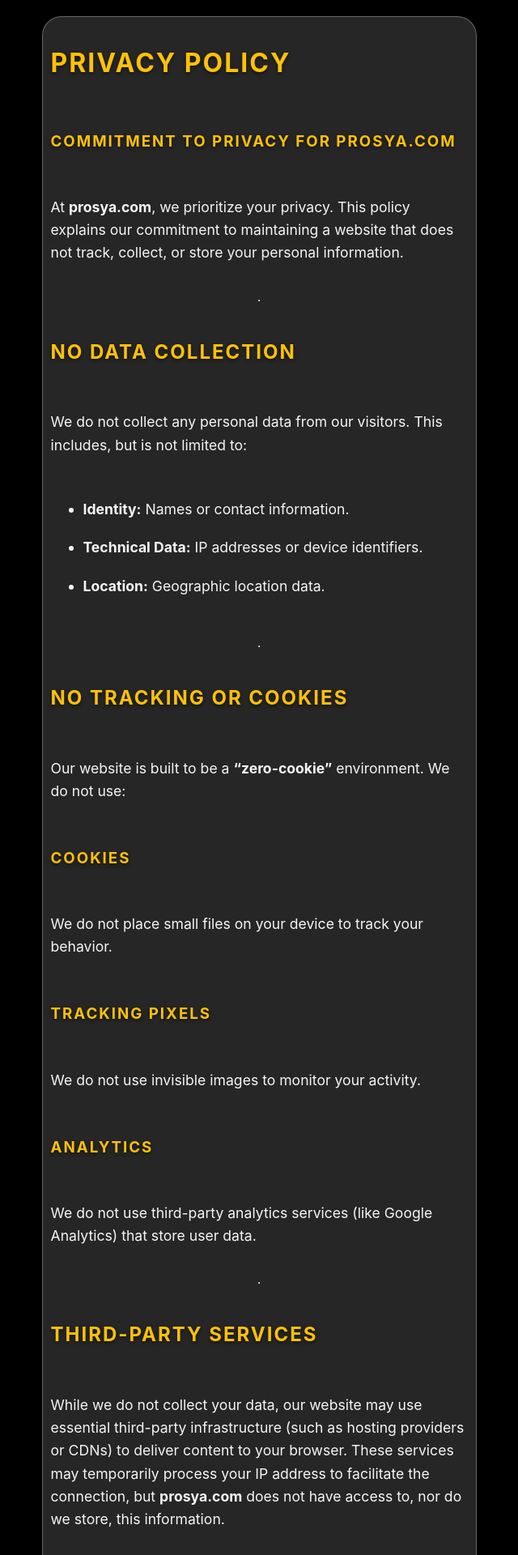
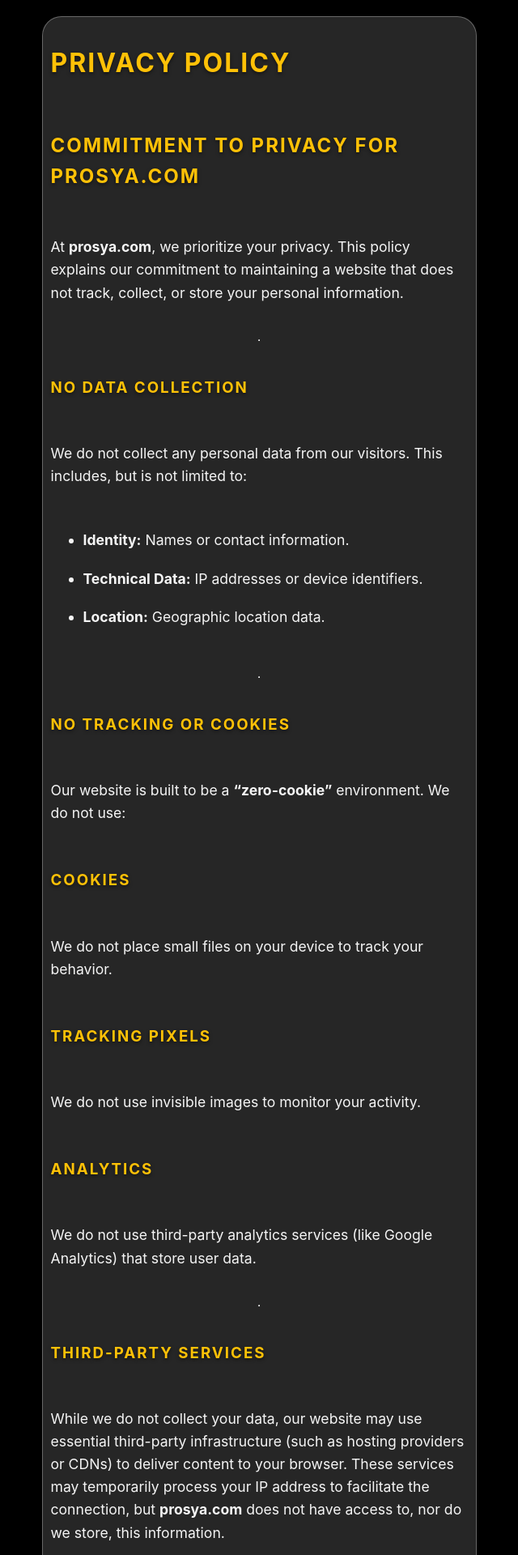
Before and after one commit to prosyamedia/website, a Jekyll site: the page built from privacy.md, in a window 1280 px wide. Shown: the top 1920 px of the page at 81% size, without its empty margins (320-960 px from the left). Built offline with Jekyll 4.4.1, drawn with Linux system fonts in a browser that asks for light colours.

```diff
--- a/newsroom.html
+++ b/newsroom.html
@@ -20,10 +20,10 @@
 
 {% assign featured_items = all_items | where: "featured", true | sort: "date" | reverse %}
 
-<!-- <div class="newsroom-hero"> -->
+<div class="link-container">
   <h1>Newsroom</h1>
   <p>Your hub for press releases, media coverage, and company updates.</p>
-<!-- </div> -->
+</div>
 
 <p class="rss-subscribe">
   <a href="/newsroom.xml">Subscribe to Newsroom RSS</a>
--- a/privacy.md
+++ b/privacy.md
@@ -6,13 +6,13 @@
 
 # Privacy Policy
 
-### Commitment to Privacy for prosya.com
+## Commitment to Privacy for prosya.com
 
 At **prosya.com**, we prioritize your privacy. This policy explains our commitment to maintaining a website that does not track, collect, or store your personal information.
 
 ---
 
-## No Data Collection
+### No Data Collection
 
 We do not collect any personal data from our visitors. This includes, but is not limited to:
 
@@ -22,7 +22,7 @@
 
 ---
 
-## No Tracking or Cookies
+### No Tracking or Cookies
 
 Our website is built to be a **“zero-cookie”** environment. We do not use:
 
@@ -37,31 +37,31 @@
 
 ---
 
-## Third-Party Services
+### Third-Party Services
 
 While we do not collect your data, our website may use essential third-party infrastructure (such as hosting providers or CDNs) to deliver content to your browser. These services may temporarily process your IP address to facilitate the connection, but **prosya.com** does not have access to, nor do we store, this information.
 
 ---
 
-## External Links
+### External Links
 
 Our website may contain links to other websites. Please be aware that we are not responsible for the privacy practices of such other sites. We encourage you to read the privacy statements of any website you visit.
 
 ---
 
-## Your Rights
+### Your Rights
 
 Because we do not collect or store any of your personal data, we do not have any information to provide, modify, or delete upon request. Your privacy is protected by default through our non-collection policy.
 
 ---
 
-## Changes to This Policy
+### Changes to This Policy
 
 We may update this policy occasionally to reflect changes in our website’s technical structure. Any updates will be posted on this page with a new “Effective Date.”
 
 ---
 
-## Contact Us
+### Contact Us
 
 If you have any questions regarding this privacy policy, you may contact us at:
 
```
